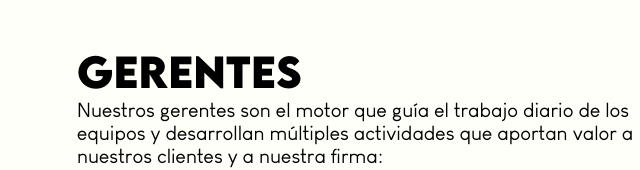
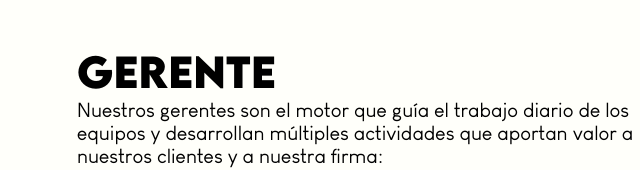
Before and after one commit to CynthiaJinichM/AkyaProyectoFinal, a plain HTML site: page oportunidades.html in a window 1280 px wide. Shown: the part 2459-2629 px from the top of the page, 467-1107 px from the left. Drawn offline with Linux system fonts and the light colour scheme; files whose address does not match are found by name.

Commit message:
Update oportunidades.html

```diff
--- a/oportunidades.html
+++ b/oportunidades.html
@@ -118,7 +118,7 @@
             </tr>
             <tr>
                 <td> <img src="mujer03.png" alt="¡Error! Imágen no encontrada" title="Gerentes" style="width: 400px; height: auto;"></td>
-                <td> <h1>Gerentes</h1>
+                <td> <h1>Gerente</h1>
                     Nuestros gerentes son el motor que guía el trabajo diario de los equipos y desarrollan múltiples actividades que aportan valor a nuestros clientes y a nuestra firma:
                     <br>
                     <br>
```
